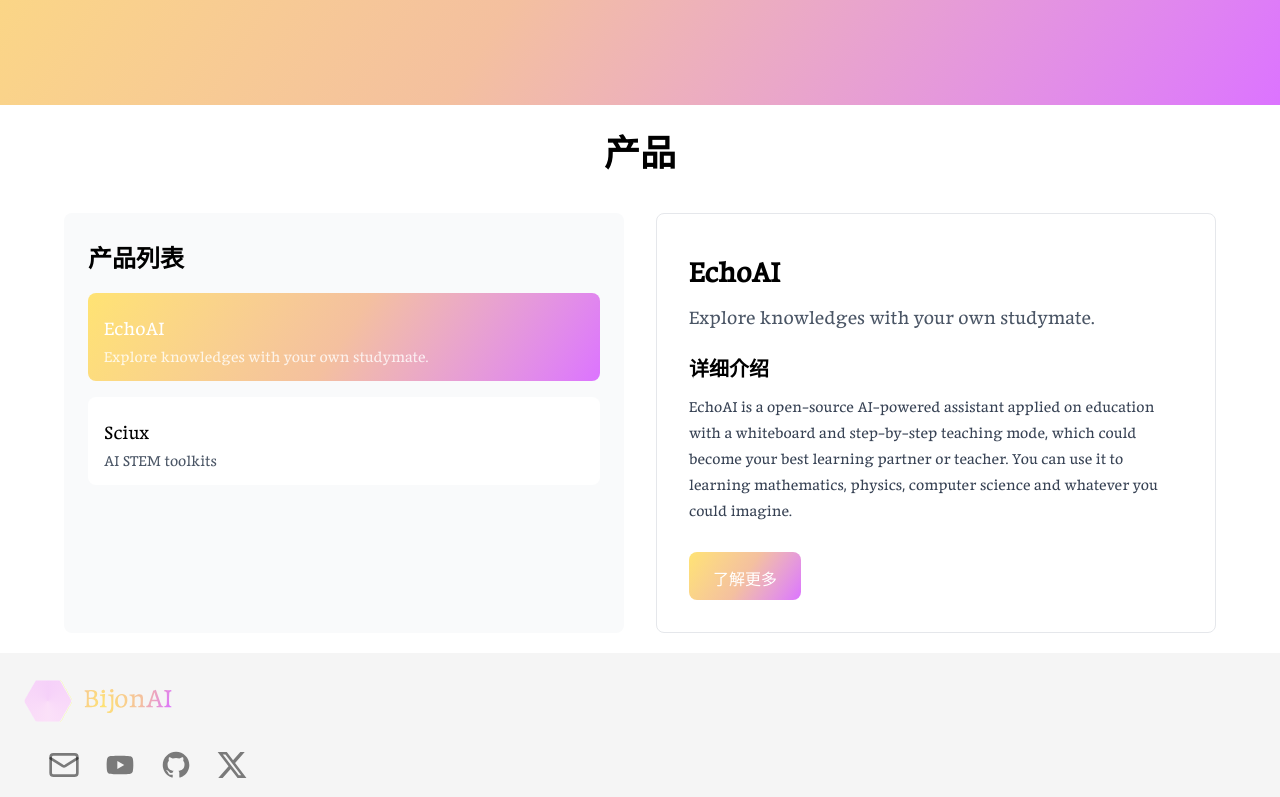
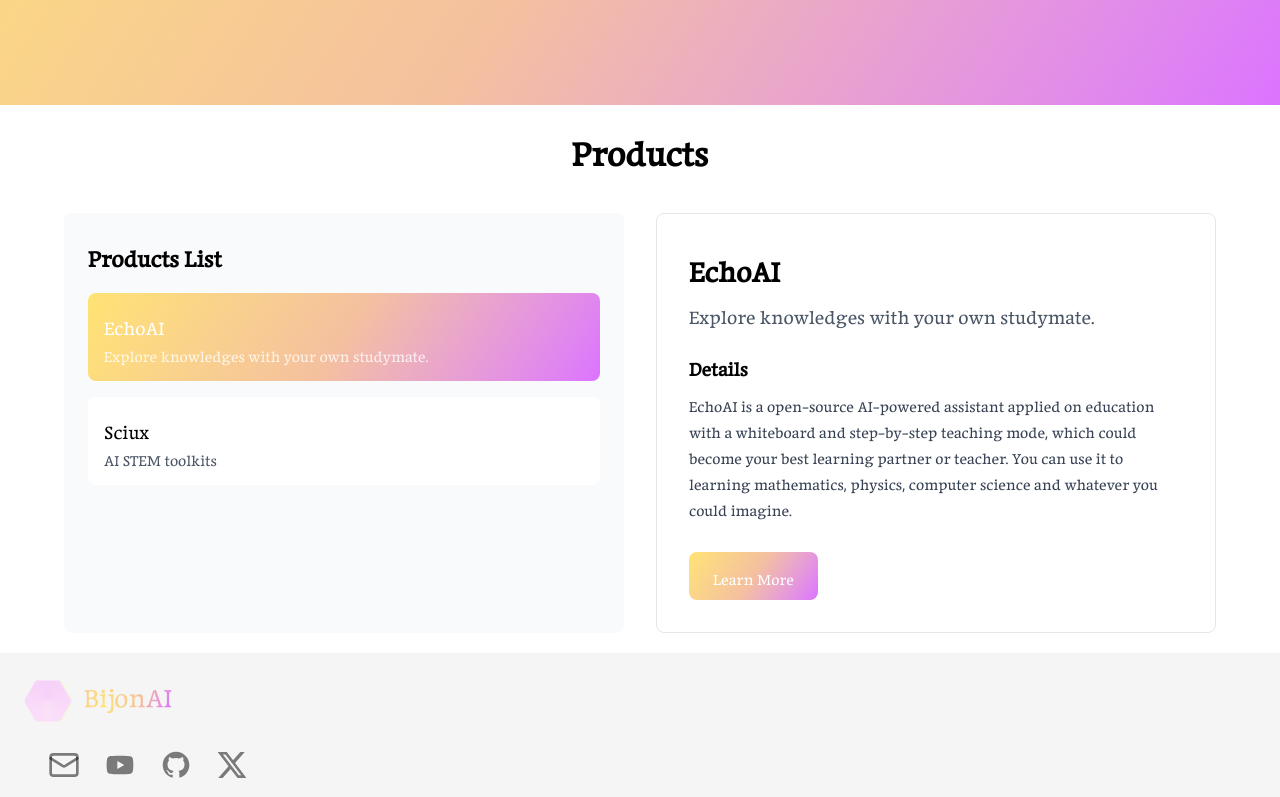
Before and after one commit to bijonai/landing-page, a Next.js app: page / in a window 1280 px wide. Shown: the part 495-1292 px from the top of the page. Built offline with nearby package versions, Linux system fonts and the light colour scheme.

Commit message:
chore: update

```diff
--- a/components/products.tsx
+++ b/components/products.tsx
@@ -25,13 +25,13 @@
     <div className="container mx-auto flex flex-col items-center justify-center min-h-[50vh]">
       <div className="w-full max-w-6xl">
         <div className="flex items-center justify-center mb-12">
-          <h1 className="text-4xl font-bold">产品</h1>
+          <h1 className="text-4xl font-bold">Products</h1>
         </div>
 
         <div className="grid md:grid-cols-2 gap-8">
           {/* Left side - Product list */}
           <div className="bg-gray-50 rounded-lg p-6">
-            <h2 className="text-2xl font-semibold mb-6">产品列表</h2>
+            <h2 className="text-2xl font-semibold mb-6">Products List</h2>
             <div className="space-y-4">
               {productData.map((product) => (
                 <div
@@ -57,7 +57,7 @@
             <h2 className="text-3xl font-bold mb-4">{selectedProduct.name}</h2>
             <p className="text-xl text-gray-600 mb-3">{selectedProduct.description}</p>
             <div className="mt-6">
-              <h3 className="text-xl font-semibold mb-3">详细介绍</h3>
+              <h3 className="text-xl font-semibold mb-3">Details</h3>
               <p className="text-gray-700 leading-relaxed">{selectedProduct.details}</p>
             </div>
             <div className="mt-8">
@@ -65,7 +65,7 @@
                 href="#"
                 className="inline-block px-6 py-3 bg-linear-123 from-[#FFE373] via-[#F4C09F] to-[#DC73FF] text-white font-medium rounded-lg"
               >
-                了解更多
+                Learn More
               </a>
             </div>
           </div>
```
